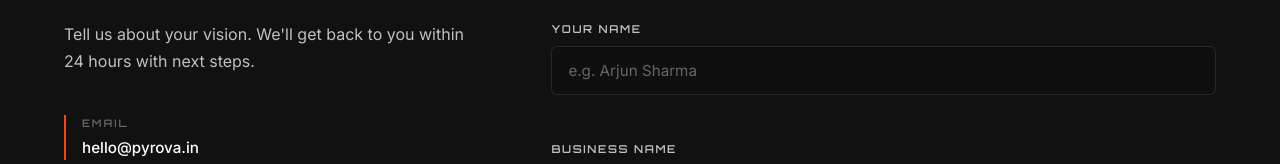
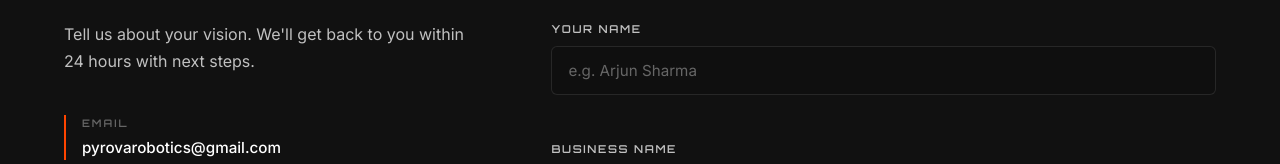
Before and after one commit to Project-arise/Pyrovacore_910910, a website built with Vite: page index.html in a window 1280 px wide. Shown: the part 4780-4944 px from the top of the page. Built offline with nearby package versions, Linux system fonts and the light colour scheme; files whose address does not match are found by name.

Commit message:
Update index.html

```diff
--- a/index.html
+++ b/index.html
@@ -253,7 +253,7 @@
             <p>Tell us about your vision. We'll get back to you within 24 hours with next steps.</p>
             <div class="contact-detail">
               <span class="contact-label">Email</span>
-              <span class="contact-value">hello@pyrova.in</span>
+              <span class="contact-value">pyrovarobotics@gmail.com</span>
             </div>
             <div class="contact-detail">
               <span class="contact-label">Location</span>
```
